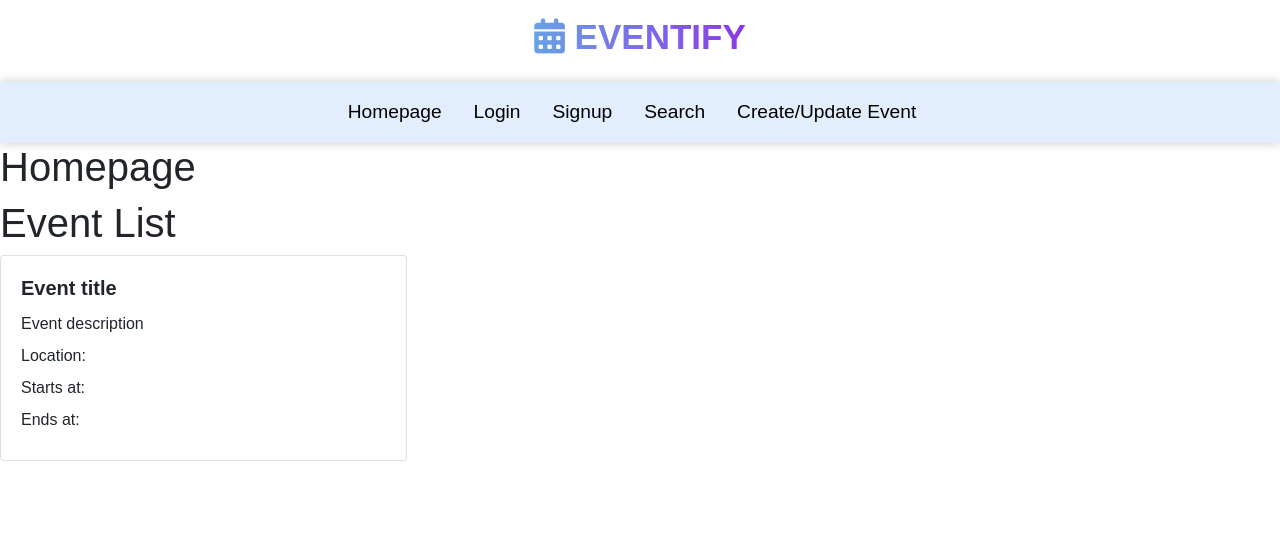
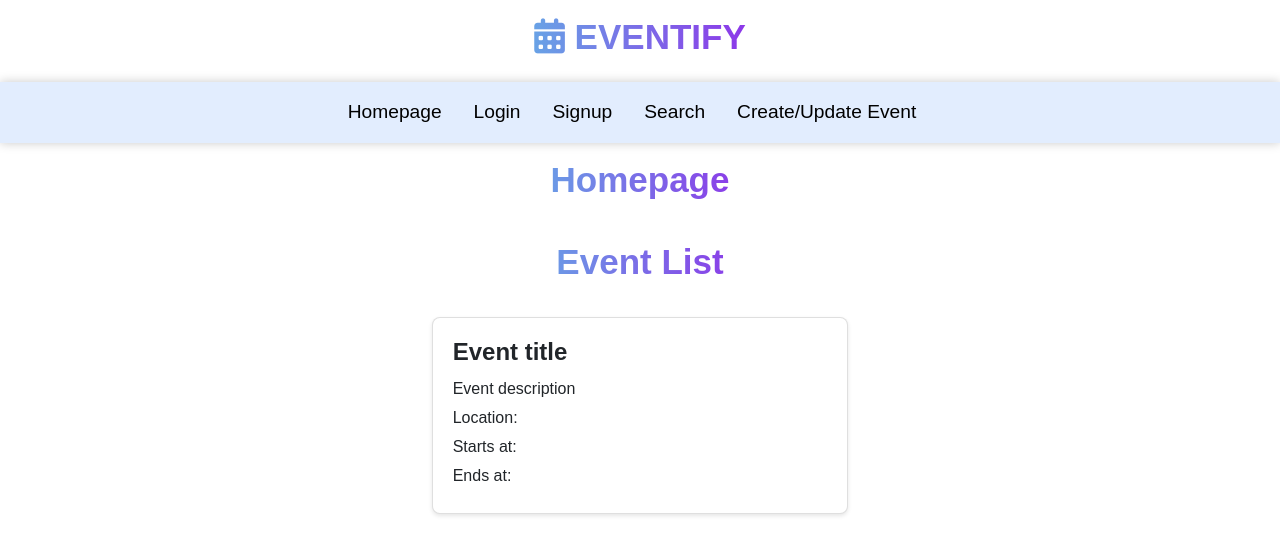
Before and after one commit to meghagupta08/brickhack, an Angular app in the folder eventify-demo/: page /home in a window 1280 px wide. Shown: the top 554 px of the page. Built offline with nearby package versions, Linux system fonts and the light colour scheme.

Commit message:
UI update

```diff
--- a/eventify-demo/src/app/app.component.css
+++ b/eventify-demo/src/app/app.component.css
@@ -1,6 +1,5 @@
 nav {
     background-color: #6fa6f733;
-    font-family: Arial, sans-serif;
     font-size: 1.2rem;
     padding: 1rem;
     display: flex;
--- a/eventify-demo/src/app/home/home.component.css
+++ b/eventify-demo/src/app/home/home.component.css
@@ -1,22 +1,51 @@
+body {
+  background-color: #f2f2f2;
+}
+
+h1.text-heading {
+  text-align: center;
+font-size: 35px;
+font-weight: 600;
+background: -webkit-linear-gradient(right, #56d8e4, #9f01ea, #56d8e4, #9f01ea);
+-webkit-background-clip: text;
+-webkit-text-fill-color: transparent;
+padding: 1rem 0;
+}
+
+.row {
+  display: flex;
+  flex-wrap: wrap;
+  justify-content: center;
+}
+
+.col-lg-4,
+.col-md-6 {
+  padding: 10px;
+}
+
+.card {
+  background-color: #fff;
+  border-radius: 8px;
+  box-shadow: 0 2px 4px rgba(0, 0, 0, 0.1);
+  overflow: hidden;
+  transition: box-shadow 0.3s ease-in-out;
+}
+
+.card:hover {
+  box-shadow: 0 4px 8px rgba(0, 0, 0, 0.2);
+}
+
+.card-body {
+  padding: 20px;
+}
+
 .card-title {
-  font-size: 1.25rem;
+  font-size: 24px;
   font-weight: bold;
+  margin-bottom: 10px;
 }
 
 .card-text {
-  margin-bottom: 0.5rem;
+  font-size: 16px;
+  margin-bottom: 5px;
 }
-
-@media (min-width: 576px) {
-  .col-md-6 {
-    flex: 0 0 50%;
-    max-width: 50%;
-  }
-}
-
-@media (min-width: 768px) {
-  .col-lg-4 {
-    flex: 0 0 33.33333%;
-    max-width: 33.33333%;
-  }
-}
--- a/eventify-demo/src/app/home/home.component.html
+++ b/eventify-demo/src/app/home/home.component.html
@@ -1,5 +1,5 @@
-<h1>Homepage</h1>
-<h1>Event List</h1>
+<h1 class="text-heading">Homepage</h1>
+<h1 class="text-heading">Event List</h1>
 <div class="row">
   <div class="col-lg-4 col-md-6 mb-4">
     <div class="card h-100">
```
